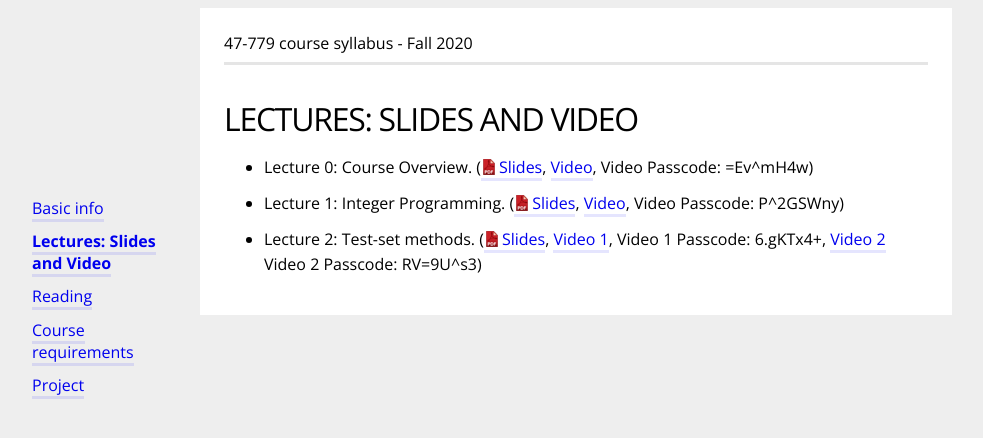
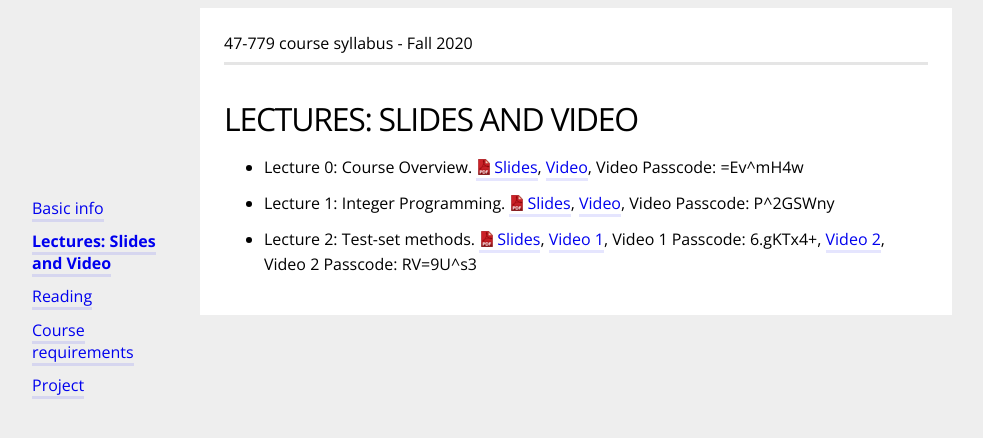
Before and after one commit to bernalde/QuIP, a Jekyll site: the page built from lecture.md, in a window 1280 px wide. Shown: the top 438 px of the page, without its empty margins (64-1047 px from the left). Built offline with Jekyll 4.4.1, drawn with Linux system fonts in a browser that asks for light colours.

Commit message:
Change of formatting

```diff
--- a/lecture.md
+++ b/lecture.md
@@ -8,8 +8,11 @@ menuPosition: 2
 Here you can access all the lecture slides and videos.
 {% endif %}
 
-- Lecture 0: Course Overview. (<a href="slides/47-779 Lecture 0 - Course Overview.pdf" download>Slides</a>, [Video](https://cmu.zoom.us/rec/share/vuFWEOr26kVJQpHh7X3UY7YmRK7Peaa8gyca_foLmEkO0WjDDr9PBN1f2apSSQ6S), Video Passcode: =Ev^mH4w)
+- Lecture 0: Course Overview.
+<a href="slides/47-779 Lecture 0 - Course Overview.pdf" download>Slides</a>, [Video](https://cmu.zoom.us/rec/share/vuFWEOr26kVJQpHh7X3UY7YmRK7Peaa8gyca_foLmEkO0WjDDr9PBN1f2apSSQ6S), Video Passcode: =Ev^mH4w
 
-- Lecture 1: Integer Programming. (<a href="slides/47-779 Lecture 1 - Integer Programming.pdf" download>Slides</a>, [Video](https://cmu.zoom.us/rec/play/aYR6uCs3R0vdyfdYJ5uiJpnyUgb5CuLB_Jebl37M_rfKE5EMvNl5u7TDXadz8RmST45JrSXBBN1UYYMl.LnkHOy7ZB34jirzn), Video Passcode: P^2GSWny)
+- Lecture 1: Integer Programming.
+<a href="slides/47-779 Lecture 1 - Integer Programming.pdf" download>Slides</a>, [Video](https://cmu.zoom.us/rec/play/aYR6uCs3R0vdyfdYJ5uiJpnyUgb5CuLB_Jebl37M_rfKE5EMvNl5u7TDXadz8RmST45JrSXBBN1UYYMl.LnkHOy7ZB34jirzn), Video Passcode: P^2GSWny
 
-- Lecture 2: Test-set methods. (<a href="slides/47-779 Lecture 2 - Test-set methods.pdf" download>Slides</a>, [Video 1](https://cmu.zoom.us/rec/play/Ihz6C8KxpIQ6Xnk_IXPEkJuso6D4eI_VDDGwT0tbGoqH9FyPC-Ip3B8mRLnUHSLfYO-zOZljg_DOX70Q.jaOZNfLdKHVEJqDk), Video 1 Passcode: 6.gKTx4+, [Video 2](https://cmu.zoom.us/rec/play/OHWbc7V9tJKIeKrzmGE-Ms0WQQlXAQEp3SLKBnlFP5nJEGfKFJPE4vxU13M-PWZYS4pCGbh9_AJ-RNw.pOCUff3tcAcKq-_D) Video 2 Passcode: RV=9U^s3)
+- Lecture 2: Test-set methods.
+<a href="slides/47-779 Lecture 2 - Test-set methods.pdf" download>Slides</a>, [Video 1](https://cmu.zoom.us/rec/play/Ihz6C8KxpIQ6Xnk_IXPEkJuso6D4eI_VDDGwT0tbGoqH9FyPC-Ip3B8mRLnUHSLfYO-zOZljg_DOX70Q.jaOZNfLdKHVEJqDk), Video 1 Passcode: 6.gKTx4+, [Video 2](https://cmu.zoom.us/rec/play/OHWbc7V9tJKIeKrzmGE-Ms0WQQlXAQEp3SLKBnlFP5nJEGfKFJPE4vxU13M-PWZYS4pCGbh9_AJ-RNw.pOCUff3tcAcKq-_D), Video 2 Passcode: RV=9U^s3
```
